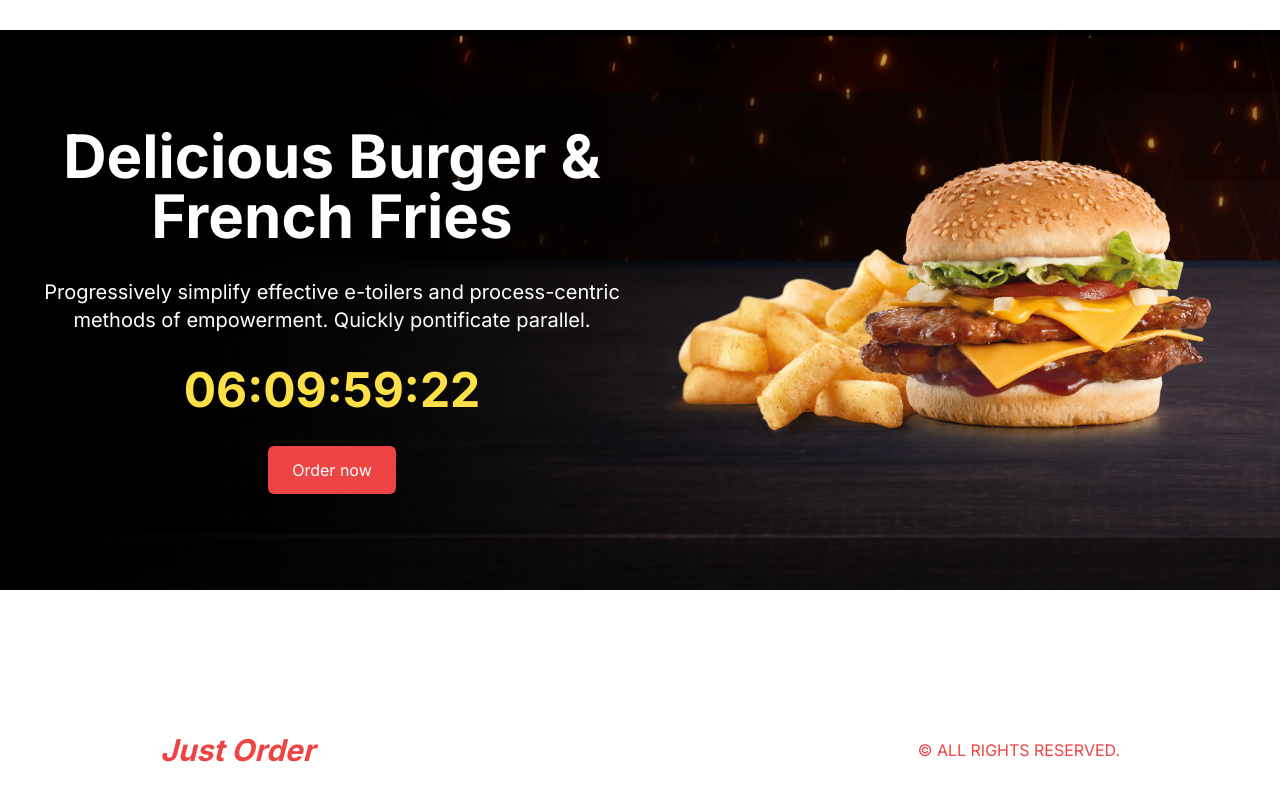
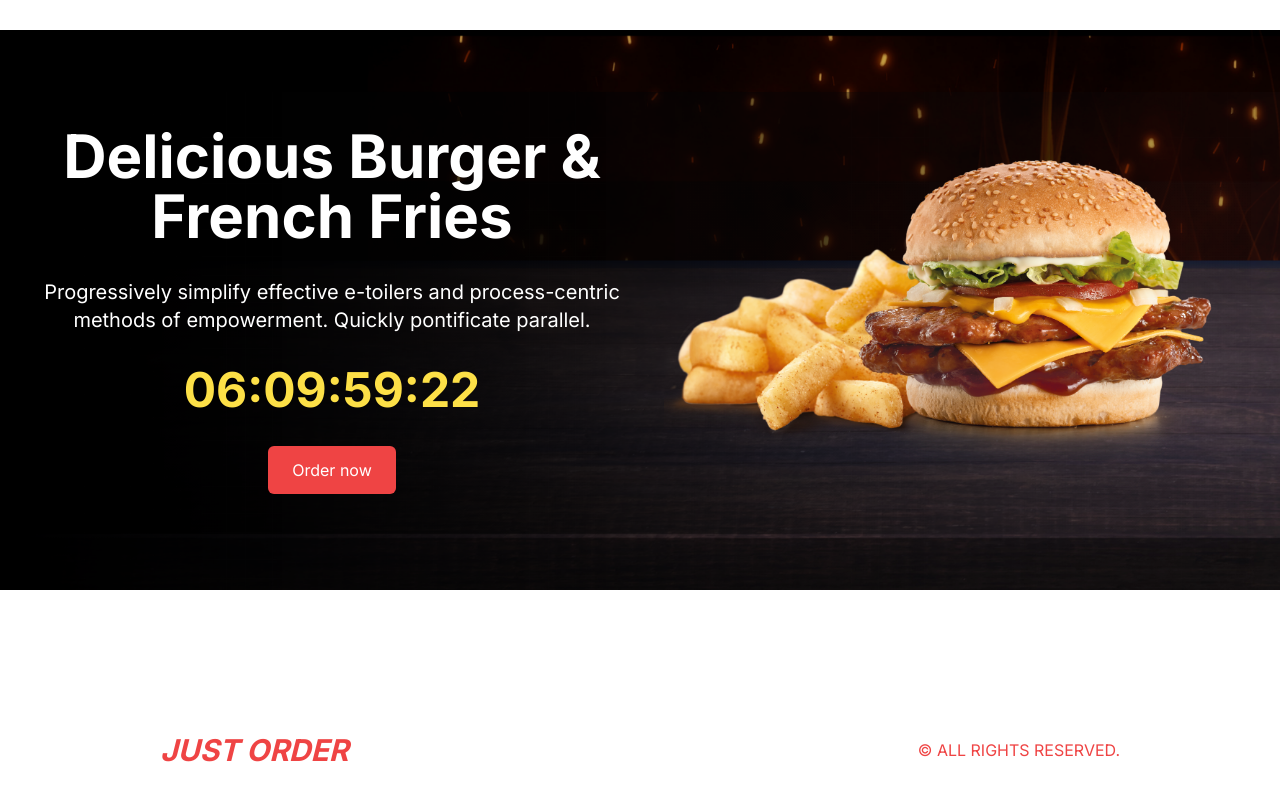
Before and after one commit to federico-init/restaurant-nextjs, a Next.js app: page / in a window 1280 px wide. Shown: the part 1490-2290 px from the top of the page. Built offline with nearby package versions, Linux system fonts and the light colour scheme.

Commit message:
style: minor change in footer

```diff
--- a/src/components/Footer.tsx
+++ b/src/components/Footer.tsx
@@ -2,11 +2,11 @@ import Link from "next/link";
 
 const Footer = () => {
   return (
-    <div className="h-12 md:h-24 p-4 lg:p-20 xl:p-40 text-red-500 flex items-center justify-between">
+    <div className="h-12 md:h-24 p-4 lg:p-20 xl:p-40 text-red-500 flex items-center justify-between uppercase">
       <Link href="/" className="text-xl md:text-3xl font-bold italic">
         Just Order
       </Link>
-      <p className="uppercase">© All rights reserved.</p>
+      <p>© All rights reserved.</p>
     </div>
   );
 };
```
